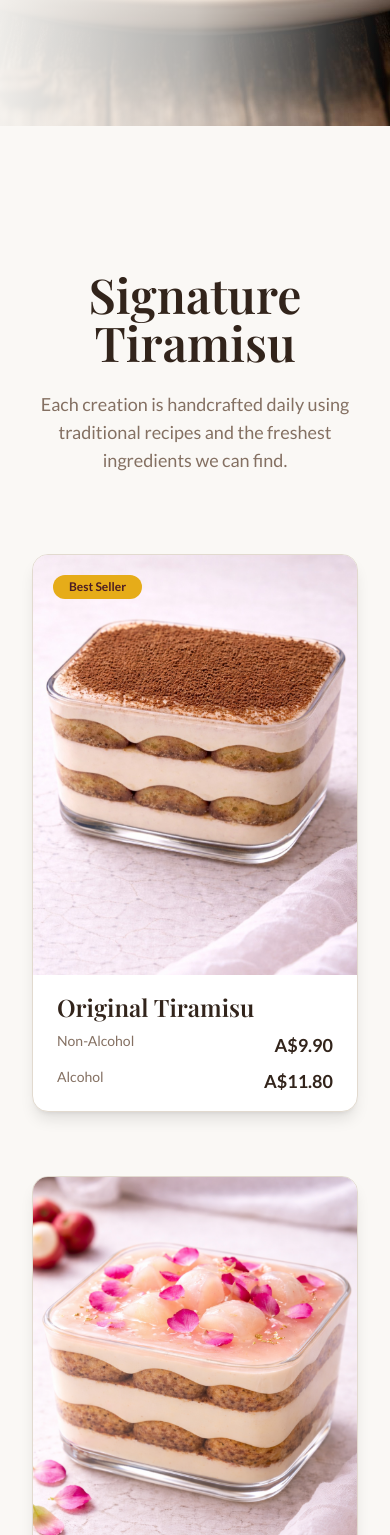
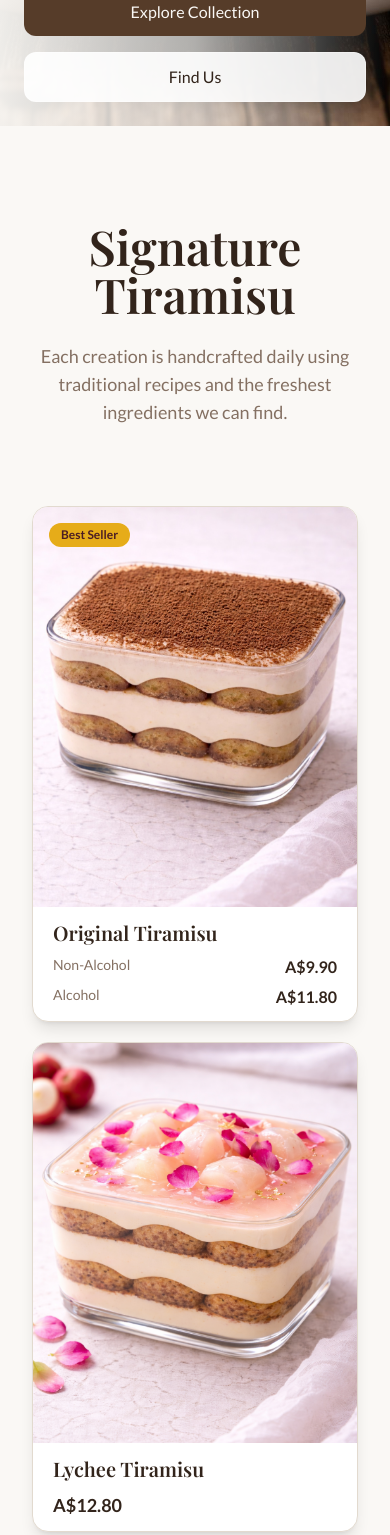
Before and after one commit to kvlin/tiramisu-site, a Next.js app in the folder tiramisu-site/: page /en in a window 390 px wide. Shown: the part 465-2000 px from the top of the page. Built offline with nearby package versions, Linux system fonts and the light colour scheme.

Commit message:
UI grid, hero update. Update text content.

```diff
--- a/tiramisu-site/src/app/[locale]/page.tsx
+++ b/tiramisu-site/src/app/[locale]/page.tsx
@@ -35,9 +35,6 @@ export default async function Page({
             consistency, and the trust of customers who return week after week.
             We never compromise on quality — premium mascarpone, rich espresso,
             and handcrafted layers prepared with care.
-            <span className="block mt-4 text-foreground font-medium">
-              We’re at the Eastwood Night Market every Saturday — come visit and taste it fresh.
-            </span>
           </p>
 
         </div>
--- a/tiramisu-site/src/components/AlmondCrispsSection.tsx
+++ b/tiramisu-site/src/components/AlmondCrispsSection.tsx
@@ -11,7 +11,7 @@ export default function AlmondCrispsSection({ locale }: Props) {
     const subtitle =
         locale === "cn"
             ? "薄脆香甜，精选杏仁烘焙而成。"
-            : "Thin, crisp and delicately baked with premium almonds.";
+            : "Thin, crisp and delicately baked with almonds.";
 
     const product = {
         name: locale === "cn" ? "杏仁瓦片" : "Almond Crisps",
@@ -23,7 +23,7 @@ export default function AlmondCrispsSection({ locale }: Props) {
     return (
         <section
             id="almond-crisps"
-            className="scroll-mt-24 py-12 sm:py-16 lg:py-20 bg-cream"
+            className="scroll-mt-24 py-12 sm:py-16 lg:py-24 bg-cream"
         >
             <div className="mx-auto max-w-5xl px-8">
 
@@ -43,7 +43,7 @@ export default function AlmondCrispsSection({ locale }: Props) {
                     <div className="w-full max-w-md">
                         <ProductCard
                             {...product}
-                            imageHeight="h-[280px]"
+                            imageHeight="h-[320px]"
                         />
                     </div>
                 </div>
--- a/tiramisu-site/src/components/Hero.tsx
+++ b/tiramisu-site/src/components/Hero.tsx
@@ -26,7 +26,7 @@ export default function Hero() {
             <div className="relative z-10 flex h-full items-center">
                 <div className="mx-auto max-w-7xl w-full px-6">
 
-                    <div className="max-w-xl">
+                    <div className="max-w-xl mt-64">
 
                         {/* Heading */}
                         <h1 className="font-display text-4xl md:text-5xl lg:text-6xl font-semibold leading-tight mb-6">
--- a/tiramisu-site/src/components/OrderByEmailSection.tsx
+++ b/tiramisu-site/src/components/OrderByEmailSection.tsx
@@ -22,11 +22,11 @@ export default function OrderByEmailSection({ locale }: Props) {
     return (
         <section
             id="order-by-email"
-            className="scroll-mt-24 py-36 bg-secondary"
+            className="scroll-mt-24 py-24 bg-secondary"
         >
             <div className="mx-auto max-w-4xl px-8">
                 <div className="rounded-[32px] border border-[#e5d6cc] bg-white p-8 md:p-12 shadow-sm">
-                    <div className="text-center mb-8">
+                    <div className="text-center mb-1">
                         <h2 className="font-display text-3xl md:text-4xl font-semibold mb-4 text-[#7A3E1E]">
                             {title}
                         </h2>
@@ -37,8 +37,9 @@ export default function OrderByEmailSection({ locale }: Props) {
                             <br />
                             {locale === "cn"
                                 ? "发送邮件至 order@littlemisu.com.au "
-                                : "Send your order to:"}
+                                : "Please send your order to:"}
                         </p>
+                        <br />
                         <span className="font-bold text-[#7A3E1E] font-lg">
                             order@littlemisu.com.au
                         </span>.
--- a/tiramisu-site/src/components/ProductCard.tsx
+++ b/tiramisu-site/src/components/ProductCard.tsx
@@ -26,13 +26,13 @@ export default function ProductCard({
 }: ProductCardProps) {
     return (
         <div className="group rounded-2xl bg-white backdrop-blur-sm
-        shadow-lg border border-border
-        overflow-hidden transition-all duration-500
-        hover:shadow-2xl hover:-translate-y-2">
+shadow-lg border border-border
+overflow-hidden transition-all duration-500
+hover:shadow-2xl hover:-translate-y-2">
 
-            <div className={`relative overflow-hidden ${imageHeight ?? "h-[420px]"}`}>
+            <div className={`relative overflow-hidden ${imageHeight ?? "h-[400px]"}`}>
                 {badge && (
-                    <span className="absolute top-5 left-5 z-10 rounded-full bg-gold px-4 py-1 text-xs font-semibold text-accent-foreground">
+                    <span className="absolute top-4 left-4 z-10 rounded-full bg-gold px-3 py-1 text-xs font-semibold text-accent-foreground">
                         {badge}
                     </span>
                 )}
@@ -46,18 +46,18 @@ export default function ProductCard({
             </div>
 
             {/* Content */}
-            <div className="px-6 py-4">
-                <h3 className="font-display text-2xl font-semibold mb-1">
+            <div className="px-5 py-3">
+                <h3 className="font-display text-xl font-semibold mb-1">
                     {name}
                 </h3>
 
-                <div className="mt-2 min-h-[30px] flex flex-col justify-center">
+                <div className="mt-2 min-h-[28px] flex flex-col justify-center">
                     {prices && prices.length > 0 ? (
-                        <div className="space-y-2">
+                        <div className="space-y-1.5">
                             {prices.map((p, index) => (
                                 <div
                                     key={index}
-                                    className="flex justify-between text-lg"
+                                    className="flex justify-between text-base"
                                 >
                                     <span className="text-sm text-muted-foreground">
                                         {p.label}
@@ -69,7 +69,7 @@ export default function ProductCard({
                             ))}
                         </div>
                     ) : (
-                        <p className="text-xl font-semibold text-left">
+                        <p className="text-lg font-semibold text-left">
                             A${price?.toFixed(2)}
                         </p>
                     )}
--- a/tiramisu-site/src/components/TiramisuSection.tsx
+++ b/tiramisu-site/src/components/TiramisuSection.tsx
@@ -72,7 +72,7 @@ export default function TiramisuSection({ locale }: Props) {
     return (
         <section
             id="tiramisus"
-            className="scroll-mt-24 py-36 bg-rose-light"
+            className="scroll-mt-24 py-24 bg-rose-light"
         >
             <div className="mx-auto max-w-7xl px-8">
 
@@ -88,7 +88,7 @@ export default function TiramisuSection({ locale }: Props) {
                 </div>
 
                 {/* Grid */}
-                <div className="grid grid-cols-1 sm:grid-cols-2 lg:grid-cols-3 gap-16">
+                <div className="grid grid-cols-1 sm:grid-cols-2 md:grid-cols-3 lg:grid-cols-4 gap-5">
                     {products.map((product, index) => (
                         <ProductCard key={index} {...product} />
                     ))}
--- a/tiramisu-site/src/components/WaferRollSection.tsx
+++ b/tiramisu-site/src/components/WaferRollSection.tsx
@@ -43,9 +43,9 @@ export default function WaferRollSection({ locale }: Props) {
     return (
         <section
             id="wafer-rolls"
-            className="scroll-mt-24 py-36 bg-secondary"
+            className="scroll-mt-24 py-24 bg-secondary"
         >
-            <div className="mx-auto max-w-7xl px-8">
+            <div className="mx-auto max-w-7xl px-7">
 
                 {/* Header */}
                 <div className="text-center mb-20">
@@ -59,7 +59,7 @@ export default function WaferRollSection({ locale }: Props) {
                 </div>
 
                 {/* Grid */}
-                <div className="grid grid-cols-1 sm:grid-cols-2 lg:grid-cols-4 gap-16">
+                <div className="grid grid-cols-1 sm:grid-cols-2 lg:grid-cols-4 gap-5">
                     {products.map((product, index) => (
                         <ProductCard key={index} {...product} imageHeight="h-[300px]" />
                     ))}
```
